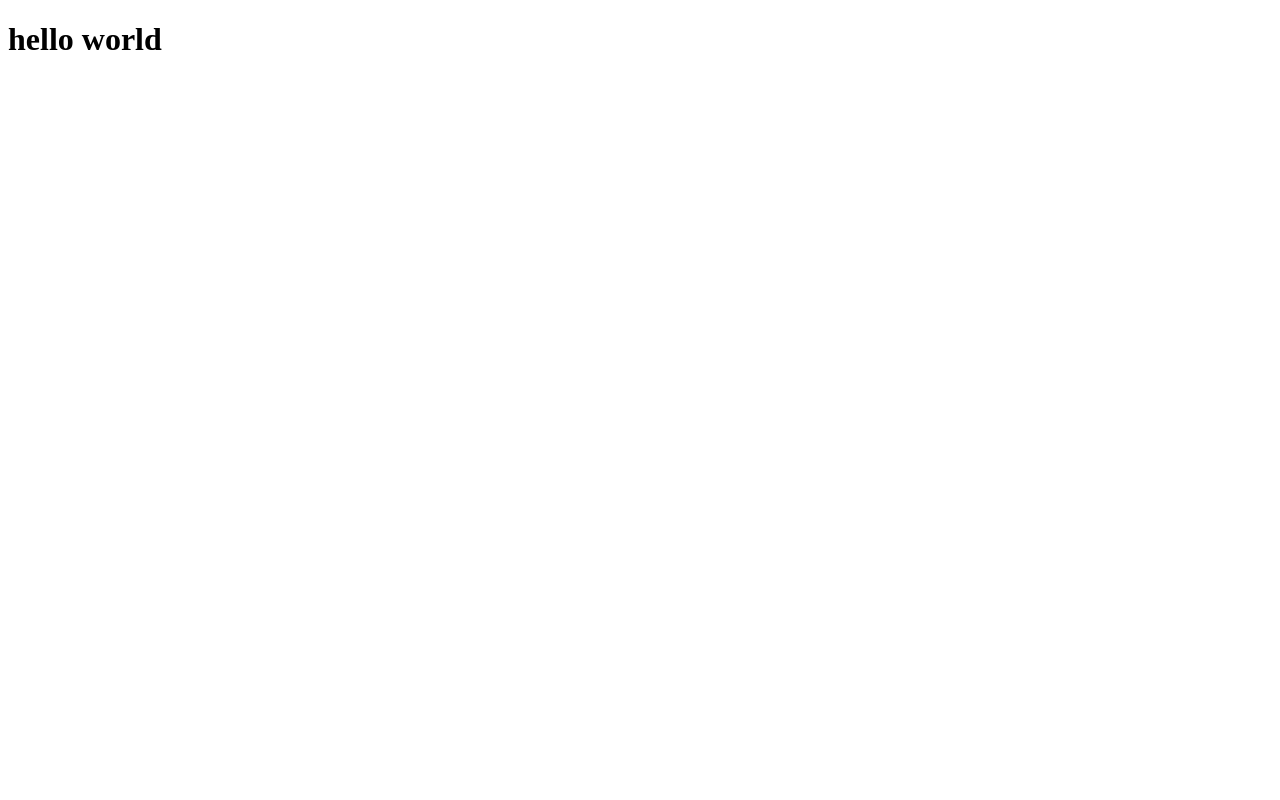
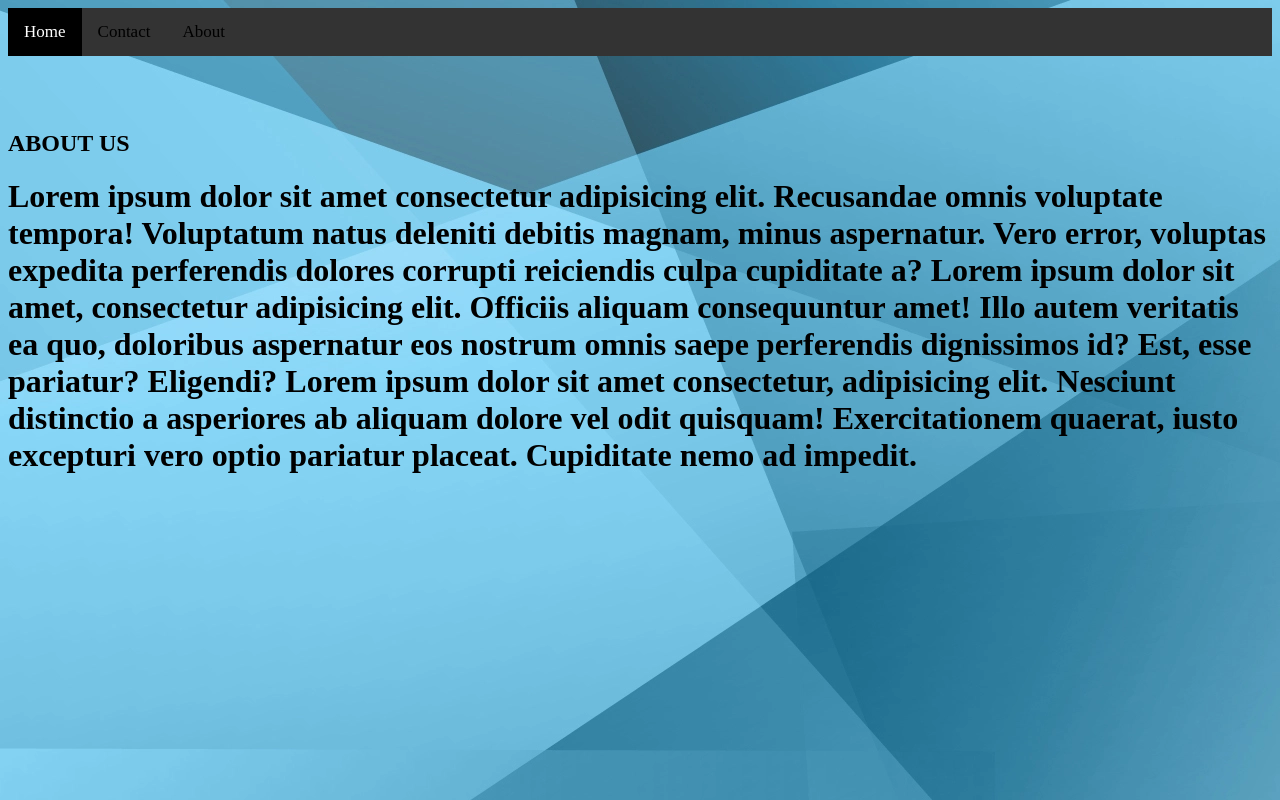
Before and after one commit to Brayancastr/testing_repo, a plain HTML site: page index.html in a window 1280 px wide. Drawn offline with Linux system fonts and the light colour scheme.

Commit message:
added image, created navbar and about us section

```diff
--- a/index.html
+++ b/index.html
@@ -4,9 +4,44 @@
     <meta charset="UTF-8">
     <meta http-equiv="X-UA-Compatible" content="IE=edge">
     <meta name="viewport" content="width=device-width, initial-scale=1.0">
+    <link rel="stylesheet" href="./style.css">
     <title>Testing</title>
 </head>
 <body>
-    <h1>hello world</h1>
+    <style>
+        body {
+           background-image: url("forest.jpg");
+        }
+     </style>
+
+
+
+    <div class="topnav">
+        <a class="active" href="index.html">Home</a>
+        <a href="https://google.com">Contact</a>
+        <a href="https://google.com/">About</a>
+      </div>
+<br>
+<br>
+<br>
+<h2>ABOUT US</h2>
+      <h1>Lorem ipsum dolor sit amet consectetur adipisicing elit. Recusandae omnis voluptate tempora! Voluptatum natus deleniti debitis magnam, minus aspernatur. Vero error, voluptas expedita perferendis dolores corrupti reiciendis culpa cupiditate a? Lorem ipsum dolor sit amet, consectetur adipisicing elit. Officiis aliquam consequuntur amet! Illo autem veritatis ea quo, doloribus aspernatur eos nostrum omnis saepe perferendis dignissimos id? Est, esse pariatur? Eligendi? Lorem ipsum dolor sit amet consectetur, adipisicing elit. Nesciunt distinctio a asperiores ab aliquam dolore vel odit quisquam! Exercitationem quaerat, iusto excepturi vero optio pariatur placeat. Cupiditate nemo ad impedit.</h1>
+
+
+
+
+
+
+
+
+
+
+
+
+
+
+
+
+
 </body>
 </html>
--- /dev/null
+++ b/style.css
@@ -0,0 +1,28 @@
+
+/* Add a black background color to the top navigation */
+.topnav {
+  background-color: #333;
+  overflow: hidden;
+}
+
+/* Style the links inside the navigation bar */
+.topnav a {
+  float: left;
+  color: black;
+  text-align: center;
+  padding: 14px 16px;
+  text-decoration: none;
+  font-size: 17px;
+}
+
+/* Change the color of links on hover */
+.topnav a:hover {
+  background-color: green;
+  color: white;
+}
+
+/* Add a color to the active/current link */
+.topnav a.active {
+  background-color: black;
+  color: white;
+}
```
Also changed, not shown: css.html (deleted), forest.jpg (added), 1 other file.
